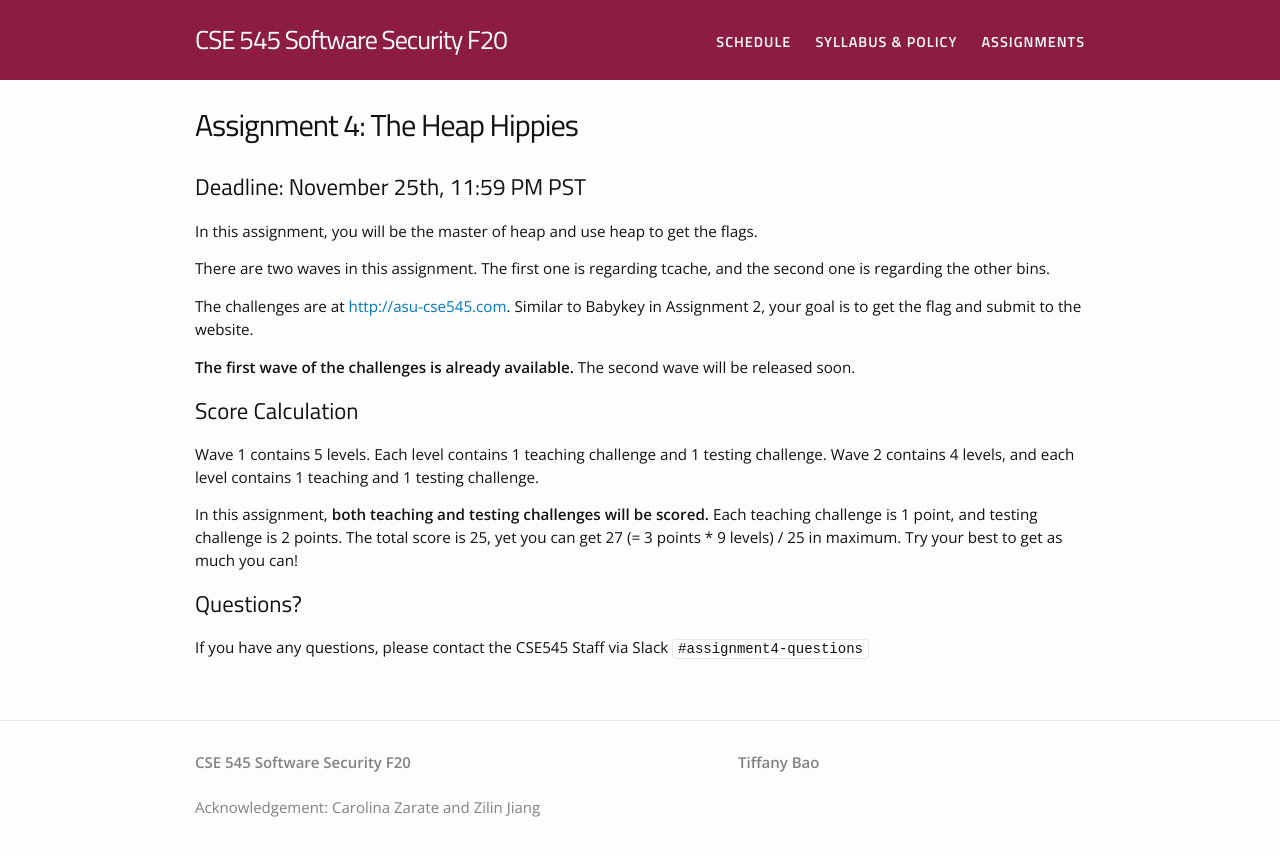
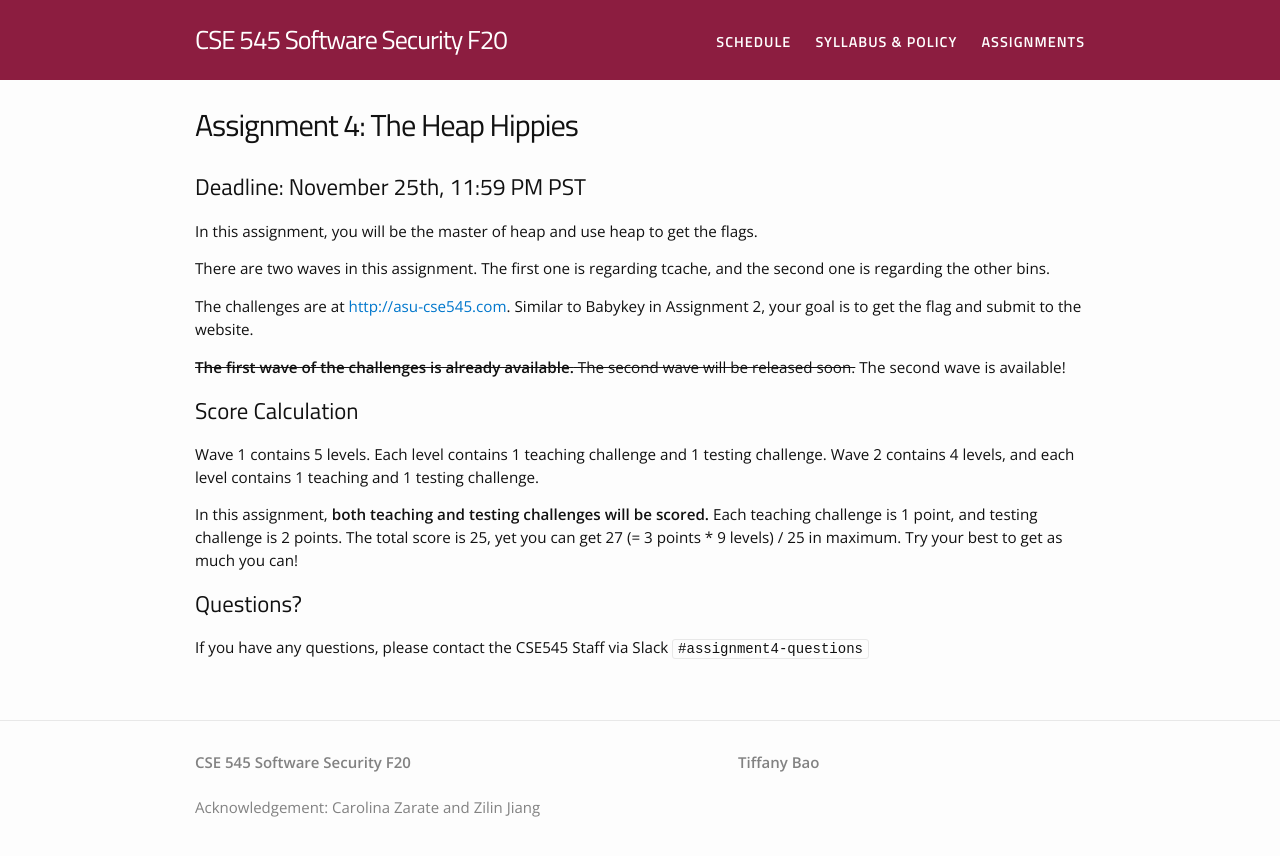
Before and after one commit to tiffanyb/tiffanyb.github.io, a Jekyll site: the page built from courses/cse545/assignment4.md, in a window 1280 px wide. Shown: the top 856 px of the page. Built offline with Jekyll 4.4.1, drawn with Linux system fonts in a browser that asks for light colours.

Commit message:
update assignment

```diff
--- a/courses/cse545/assignment4.md
+++ b/courses/cse545/assignment4.md
@@ -11,7 +11,7 @@ There are two waves in this assignment. The first one is regarding tcache, and t
 
 The challenges are at [http://asu-cse545.com](http://asu-cse545.com). Similar to Babykey in Assignment 2, your goal is to get the flag and submit to the website.
 
-**The first wave of the challenges is already available.** The second wave will be released soon.
+~~**The first wave of the challenges is already available.** The second wave will be released soon.~~ The second wave is available!
 
 
 ## Score Calculation
```
Also changed, not shown: courses/cse545/assignment3.md (+1 -1 lines).
